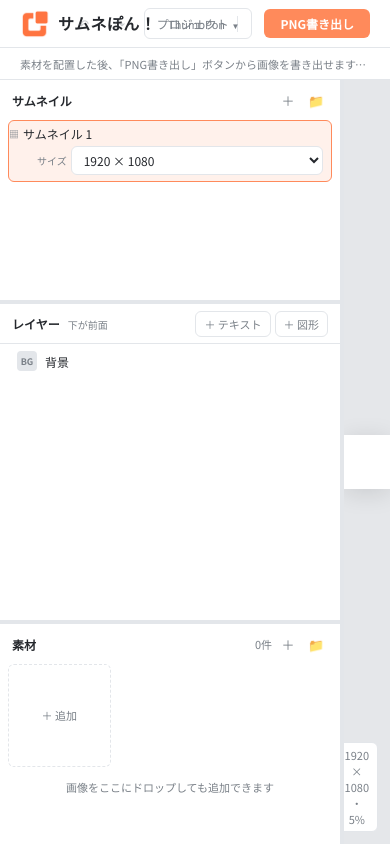
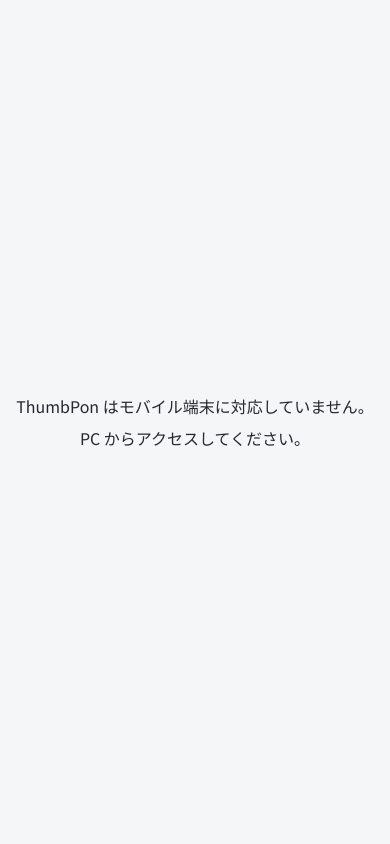
Before and after one commit to plasmo310/react-thumbpon, a React (Vite) app: page / in a window 390 px wide. Built offline with nearby package versions, Linux system fonts and the light colour scheme.

Commit message:
unsupported mobile device

```diff
--- a/src/app/App.tsx
+++ b/src/app/App.tsx
@@ -43,6 +43,7 @@
   }
 
   return (
+    <div className={styles.appShell}>
       <div className={styles.app}>
         <Header />
         <WorkspaceNotice />
@@ -100,5 +101,10 @@
         {/* レイヤー一覧とキャンバスの両方から出すので、ここで1つだけ描く */}
         <LayerMenu />
       </div>
+      <main className={styles.mobileUnsupported}>
+        <p>ThumbPon はモバイル端末に対応していません。</p>
+        <p>PC からアクセスしてください。</p>
+      </main>
+    </div>
   )
 }
--- a/src/app/styles.module.css
+++ b/src/app/styles.module.css
@@ -3,6 +3,10 @@
   height: 100%;
   flex-direction: column;
   overflow: hidden;
+}
+
+.appShell {
+  height: 100%;
 }
 
 .main {
@@ -24,3 +28,24 @@
   min-height: 0;
   flex-direction: column;
 }
+
+.mobileUnsupported {
+  display: none;
+}
+
+@media (max-width: 767px) {
+  .app {
+    display: none;
+  }
+
+  .mobileUnsupported {
+    display: flex;
+    min-height: 100%;
+    padding: var(--space-4);
+    align-items: center;
+    justify-content: center;
+    flex-direction: column;
+    gap: var(--space-2);
+    text-align: center;
+  }
+}
```
Lines whose indentation alone changed are shown as unchanged.
